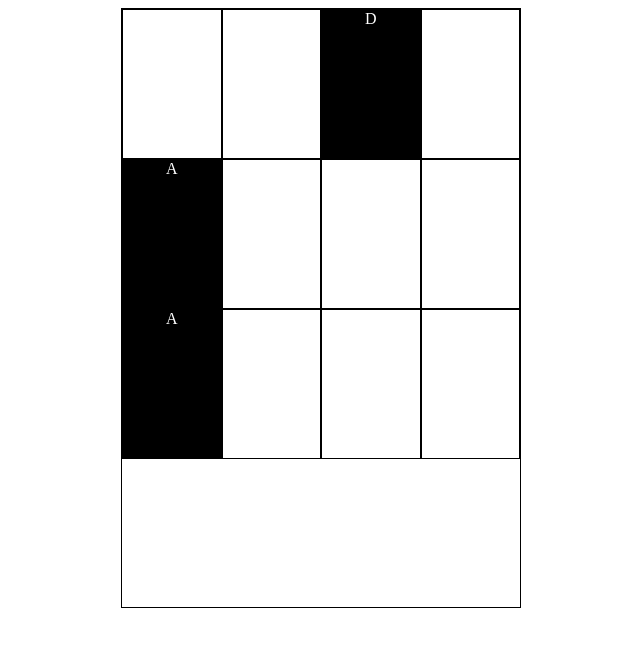
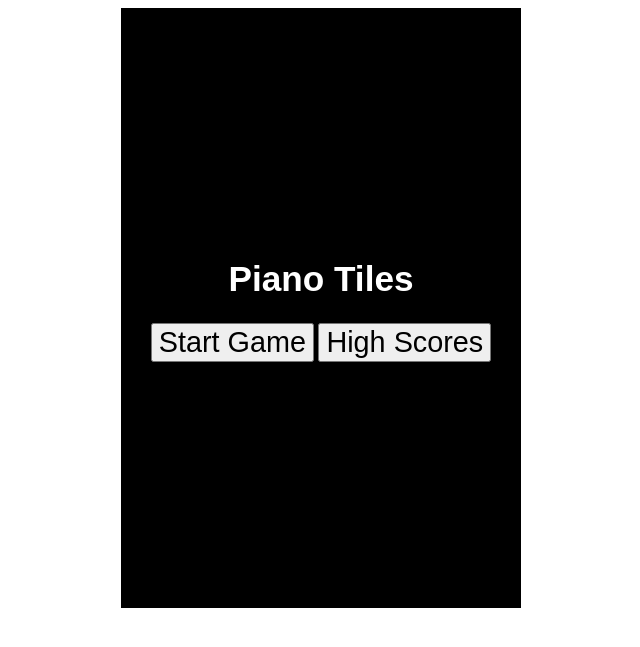
Before and after one commit to tknight31/tiles-project-front, a PHP site: page / in a window 1280 px wide. Shown: the top 647 px of the page, without its empty margins (319-959 px from the left). Run offline with PHP 8.4, Linux system fonts and the light colour scheme.

Commit message:
before classes refactor

```diff
--- a/index.html
+++ b/index.html
@@ -3,16 +3,27 @@
   <head>
     <meta charset="utf-8">
     <script type="text/javascript" src="src/components/note.js"></script>
+    <script type="text/javascript" src="src/components/game.js"></script>
     <script type="text/javascript" src="src/index.js"></script>
     <link rel="stylesheet" href="styles/style.css">
     <title>Piano Tiles</title>
   </head>
   <body>
     <div id="main">
+      <div id="timer">
+        0.000
+      </div>
 
       <div id="game-wrapper">
         <!-- rows -->
       </div>
+      <div id="game-menu">
+        <h1>Piano Tiles</h1>
+        <button data-action="start-game">Start Game</button>
+        <button data-action="high-scores">High Scores</button>
+      </div>
+      <div id="win-game"></div>
+      <div id="lose-game"></div>
 
     </div>
 
--- a/src/components/game.js
+++ b/src/components/game.js
@@ -1,4 +1,19 @@
 class Game {
+
+  init(){
+
+  }
+
+  constructor() {
+    this.running = false
+    this.rows = []
+  }
+
+  renderMenu() {
+    `<h1>Piano Tiles</h1>
+    <button data-action="start-game">Start Game</button>
+    <button data-action="high-scores">High Scores</button>`
+  }
 
 
 }
--- a/src/index.js
+++ b/src/index.js
@@ -1,45 +1,79 @@
 document.addEventListener("DOMContentLoaded", function() {
-
+  let allRows = []
   const gameWrapper = document.getElementById('game-wrapper')
-
-  let allRows = []
-  let currentRow = 1
-
   for (let i = 0; i < 30; i++) {
     allRows.push(new Row())
   }
   gameWrapper.innerHTML = allRows.slice().reverse().map(e => e.render()).join("")
+
+  let gameMenu = document.getElementById('game-menu')
+
+  let inGame = false
+  let currentRow = 1
+  let timeNow = 0
+
+  gameMenu.addEventListener("click", function(e) {
+    if (e.target.dataset.action === 'start-game'){
+
+
+        function step(timestamp) {
+          if (inGame){
+          timeNow += 16.6
+          document.getElementById('timer').innerHTML = `${(timeNow/1000).toFixed(3)}`
+          window.requestAnimationFrame(step);
+          }
+        }
+
+
+
+      // for (let i = 0; i < 30; i++) {
+      //   allRows.push(new Row())
+      // }
+      // gameWrapper.innerHTML = allRows.slice().reverse().map(e => e.render()).join("")
 
 
       let allDivs = gameWrapper.querySelectorAll(".grid")
       let translateValue = -150 * (allDivs.length-3)
       gameWrapper.style.transform = `translateY(${translateValue}px)`
 
+      gameMenu.innerHTML = ""
+      gameMenu.style.backgroundColor = "rgba(255, 255, 255, 0)"
+      setTimeout(function(){
+        gameMenu.style.display = "none"
+      }, 1500)
 
-  // allRows.reverse().forEach(row => {
 
         window.addEventListener('keydown', function(event) {
           let currentKey = allRows[currentRow-1]
-      // debugger
           if (event.key == currentKey.selected && currentKey.id == currentRow) {
+            if (inGame === false) {window.requestAnimationFrame(step)}
+            inGame = true
             translateValue += 150
             gameWrapper.style.transform = `translateY(${translateValue}px)`
+            if (currentRow === allRows.length){
+              winGame()
+            }
             currentRow++
-        // setTimeout(function() {currentRow++}, 0)
           } else {
-        console.log("asdfasdfass");
+            console.log(timeNow);
+              loseGame()
           }
 
         })
+    }
+  })
 
-  // })
+  function winGame(){
+    inGame = false
+    document.getElementById('win-game').innerHTML = `<div id='game-menu'"><h1>You won</h1>
+    <button data-action="start-game">Start Game</button>
+    <button data-action="high-scores">High Scores</button></div>`
+  }
 
-
-  // window.addEventListener('keyup', function(e) {
-  //   if (e.which == "32") {
-  //     translateValue += 150
-  //     gameWrapper.style.transform = `translateY(${translateValue}px)`
-  //   }
-  // })
-
+  function loseGame(){
+    inGame = false
+    document.getElementById('lose-game').innerHTML = `<div id="game-menu"><h1>You lost</h1>
+    <button data-action="start-game">Start Game</button>
+    <button data-action="high-scores">High Scores</button></div>`
+  }
 })
--- a/styles/style.css
+++ b/styles/style.css
@@ -1,5 +1,9 @@
 * {
   box-sizing: border-box;
+}
+
+body {
+  font-family: sans-serif;
 }
 
 #main {
@@ -8,10 +12,44 @@
   margin: auto;
   overflow-y: hidden;
   border: solid black 1px;
+  position: relative;
 }
 
 #game-wrapper {
   transition: 100ms all ease-in-out;
+}
+
+#game-menu, .end-game {
+  position: absolute;
+  z-index: 11;
+  background-color: black;
+  width: 100%;
+  height: 600px;
+  top: 0;
+  text-align: center;
+  transition: 200ms all ease-in-out;
+}
+
+#game-menu h1 {
+  color: white;
+  font-size: 2.2em;
+  margin-top:250px;
+}
+
+#game-menu button {
+
+  font-size: 1.8em;
+}
+
+#timer {
+  position: absolute;
+  z-index: 10;
+  font-size: 2em;
+  margin: 10px auto;
+  left: 0;
+  right: 0;
+  color: red;
+  text-align: center;
 }
 
 .grid {
@@ -25,6 +63,8 @@
   text-align: center;
   height: 150px;
   border: solid black 1px;
+  font-size: 1.7em;
+  padding-top: 55px;
 }
 
 .selected {
```
Lines whose indentation alone changed are shown as unchanged.
